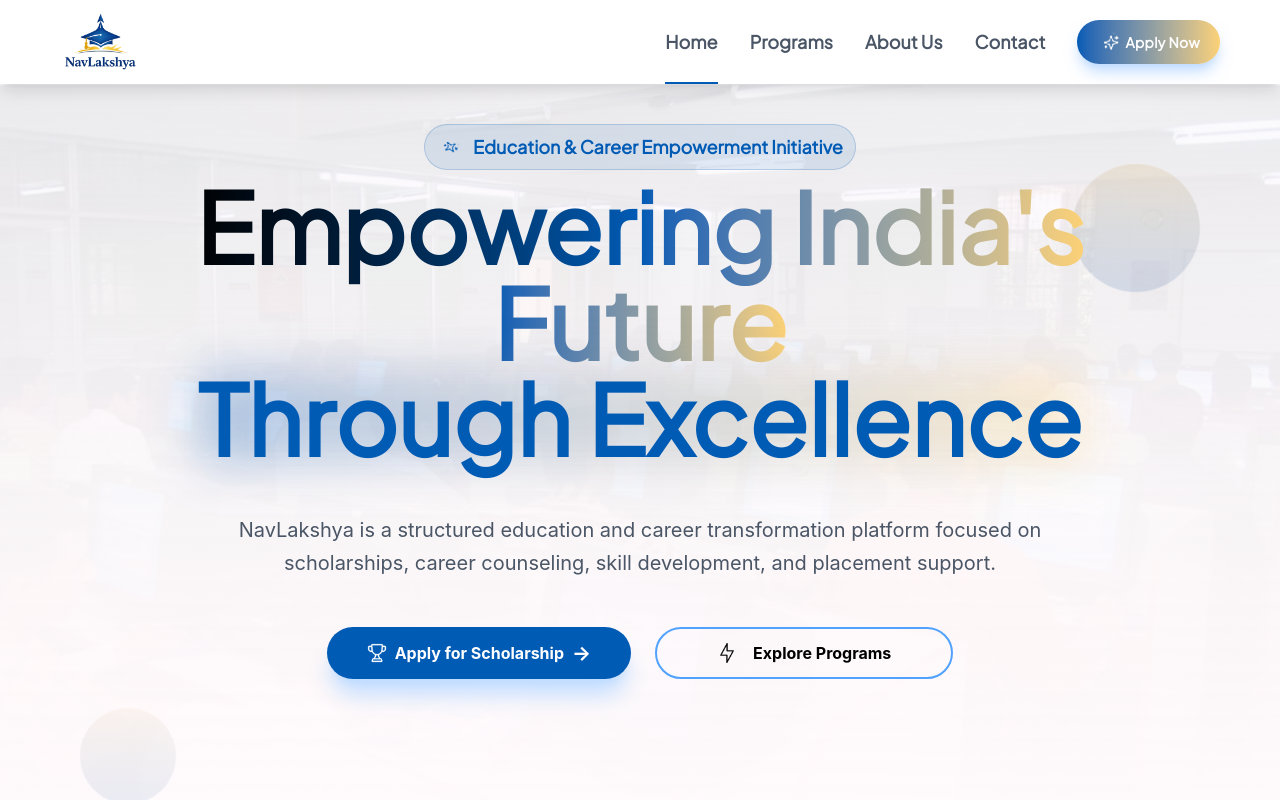
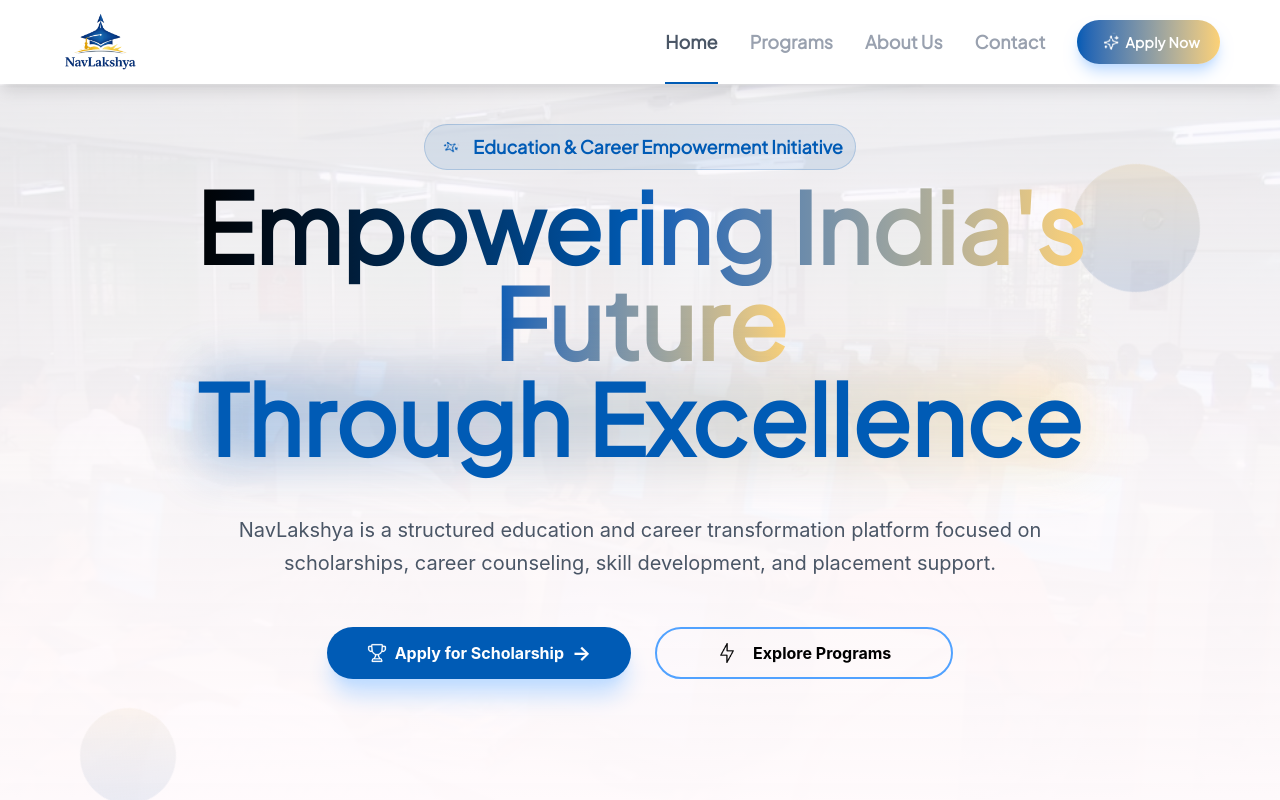
Before and after one commit to shashvin3/Project_NL, a React (Vite) app: page / in a window 1280 px wide. Shown: the top 800 px of the page. Built offline with nearby package versions, Linux system fonts and the light colour scheme.

Commit message:
changes made in navbar

```diff
--- a/src/components/common/Navbar.jsx
+++ b/src/components/common/Navbar.jsx
@@ -6,9 +6,9 @@
 function Navbar() {
   const navLinks =[
     {title:"Home", path:'/'},
-    {title:"Programs", path:'/programs'},
-    {title:"About Us", path:"/about"},
-    {title:"Contact", path:"/contact"}
+    {title:"Programs", path:null},
+    {title:"About Us", path:null},
+    {title:"Contact", path:null}
   ]
   const [isOpen, setIsOpen] = useState(false);
   const location = useLocation();
@@ -27,8 +27,12 @@
         <div className="hidden md:flex items-center gap-4 lg:gap-8">
           <ul className="flex items-center gap-4 lg:gap-8 ">
            { navLinks.map((links) => (
-            <li key={links.path} className={`relative group text-grayone font-semibold  text-sm lg:text-lg  font-jakarta py-5 lg:py-7 transition-colors duration-200 hover:text-blueone ${isActive(links.path) ? 'text-blueone' : ''}`}>
-              <Link to={links.path}>{links.title}</Link>
+            <li key={links.title} className={`relative group text-grayone font-semibold  text-sm lg:text-lg  font-jakarta py-5 lg:py-7 transition-colors duration-200 hover:text-blueone ${isActive(links.path) ? 'text-blueone' : ''}`}>
+             {links.path ? (
+            <Link to={links.path}>{links.title}</Link>
+             ) : (
+          <span className="text-gray-400">{links.title}</span>
+          )}
               <div className={`absolute bottom-0 w-full h-0.5 bg-blueone transition-all duration-200 ${isActive(links.path) ? 'block' : 'hidden'}`}></div>
             </li>
             ))}
```
